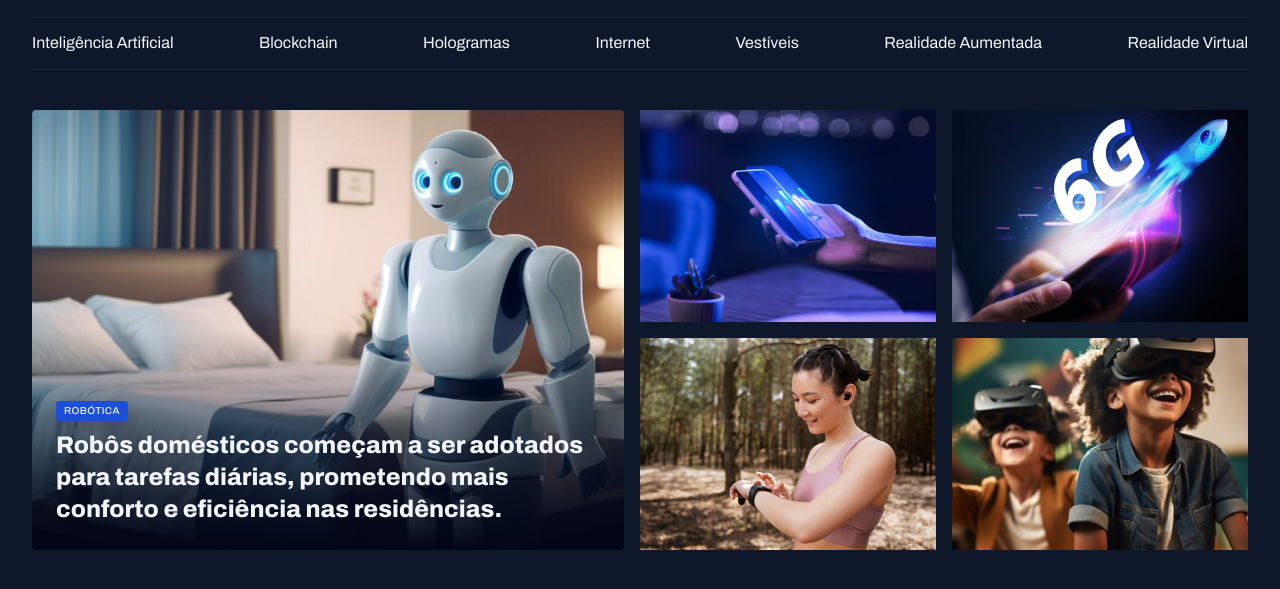
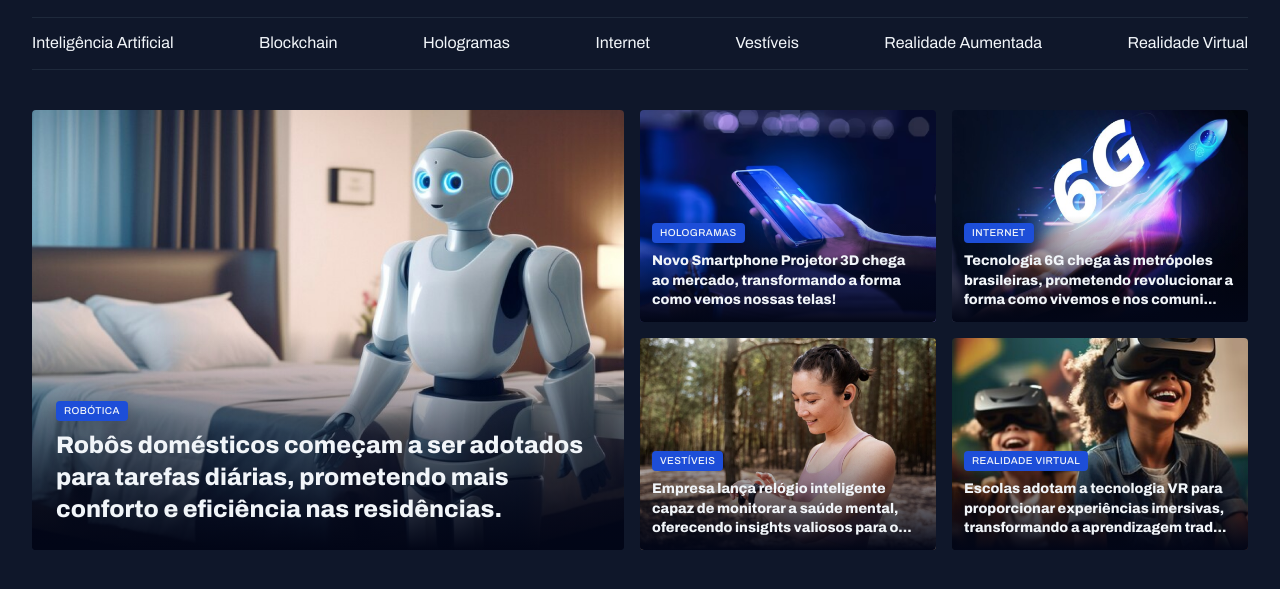
Before and after one commit to kartiaga/Projeto-Porta-De-Noticias, a plain HTML site: page index.html in a window 1280 px wide. Shown: the part 45-634 px from the top of the page. Drawn offline with Linux system fonts and the light colour scheme.

Commit message:
Finalizando a seção destaques

```diff
--- a/css/sections.css
+++ b/css/sections.css
@@ -26,6 +26,10 @@
       bottom: 0;
       padding: 24px;
 
+      &:has(.text-lg) {
+        padding: 12px;
+      }
+
       h2 {
         margin-top: 8px;
       }
--- a/index.html
+++ b/index.html
@@ -49,18 +49,45 @@
       </figure>
 
       <div class="grid grid-cols-2 gap-16">
-        <div>
-          <img src="/assets/images/Image 02.png" alt="">
-        </div>
-        <div>
+        <figure class="card">
+          <img src="/assets/images/Image 02.png" alt="Novo Smartphone Projetor 3D chega ao mercado, transformando a forma como vemos nossas telas!">
+
+          <figcaption>
+            <span class="content-tag">hologramas</span>
+
+            <h2 class="text-lg">Novo Smartphone Projetor 3D chega ao mercado, transformando a forma como vemos nossas telas!</h2>
+          </figcaption>
+        </figure>
+
+        <figure class="card">
           <img src="/assets/images/Image 03.png" alt="">
-        </div>
-        <div>
+
+          <figcaption>
+            <span class="content-tag">internet</span>
+
+            <h2 class="text-lg">Tecnologia 6G chega às metrópoles brasileiras, prometendo revolucionar a forma como vivemos e nos comuni...</h2>
+          </figcaption>
+        </figure>
+
+        <figure class="card">
           <img src="/assets/images/Image 04.png" alt="">
-        </div>
-        <div>
+
+          <figcaption>
+            <span class="content-tag">vestíveis</span>
+
+            <h2 class="text-lg">Empresa lança relógio inteligente capaz de monitorar a saúde mental, oferecendo insights valiosos para o...</h2>
+          </figcaption>
+        </figure>
+
+        <figure class="card">
           <img src="/assets/images/Image 05.png" alt="">
-        </div>
+
+          <figcaption>
+            <span class="content-tag">realidade virtual</span>
+
+            <h2 class="text-lg">Escolas adotam a tecnologia VR para proporcionar experiências imersivas, transformando a aprendizagem trad...</h2>
+          </figcaption>
+        </figure>
       </div>
     </section>
   </main>
```
